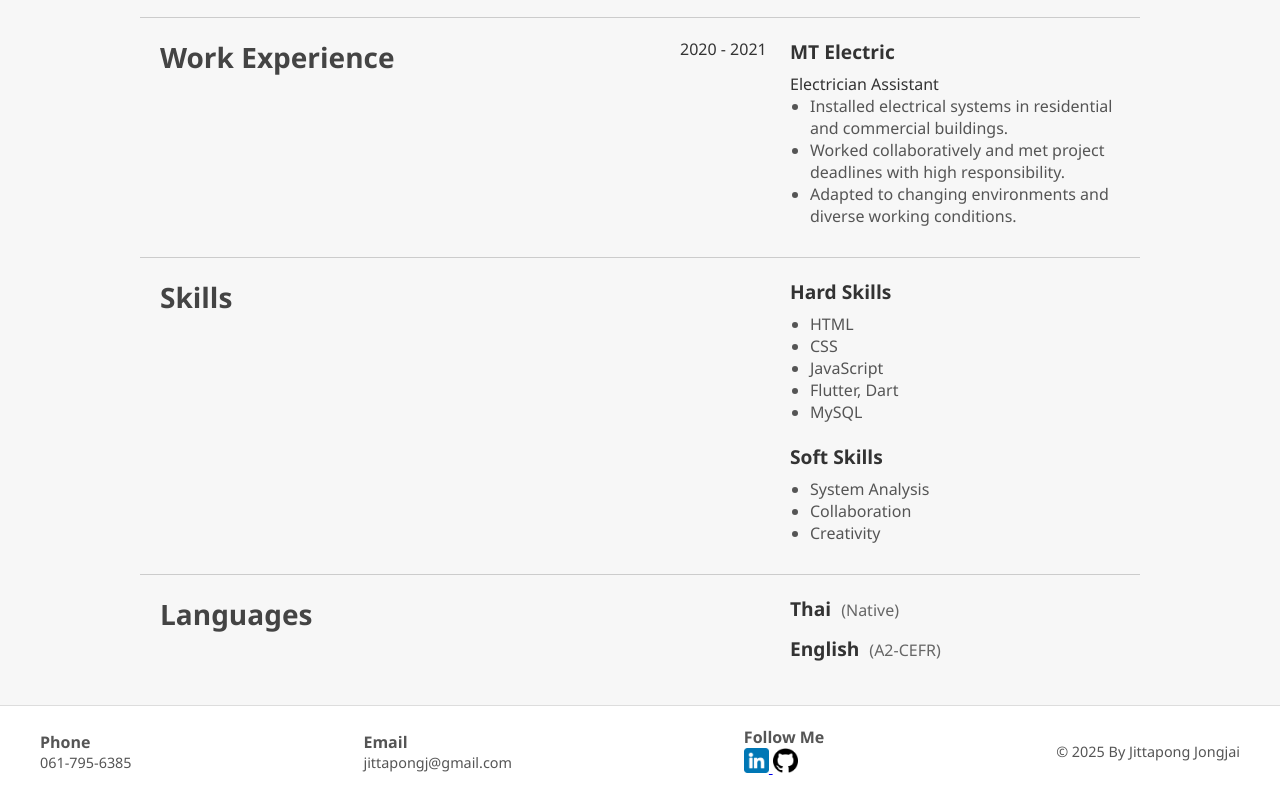
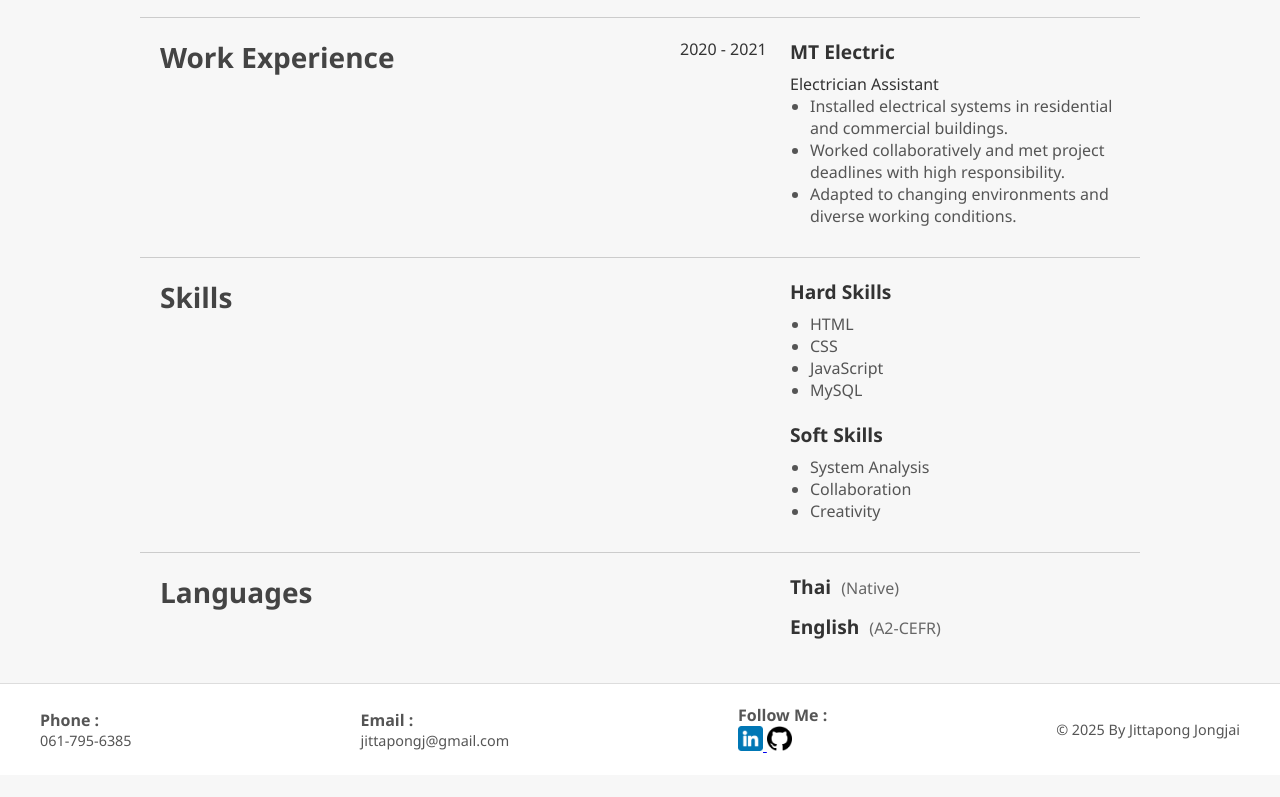
Before and after one commit to Jittapongj/Portfolio_web, a plain HTML site: page resume.html in a window 1280 px wide. Shown: the part 465-1262 px from the top of the page. After the commit the page ends 1240 px from the top, so only its background shows below. Drawn offline with Linux system fonts and the light colour scheme.

Commit message:
Update info

```diff
--- a/resume.html
+++ b/resume.html
@@ -91,7 +91,6 @@
                                 <li>HTML</li>
                                 <li>CSS</li>
                                 <li>JavaScript</li>
-                                <li>Flutter, Dart</li>
                                 <li>MySQL</li>
                             </ul>
                         </div>
@@ -139,15 +138,15 @@
 
     <footer>
         <div class="footer-info">
-            <div>Phone</div>
+            <div>Phone :</div>
             <p>061-795-6385</p>
         </div>
         <div class="footer-info">
-            <div>Email</div>
+            <div>Email :</div>
             <p>jittapongj@gmail.com</p>
         </div>
         <div class="footer-info">
-            <div>Follow Me</div>
+            <div>Follow Me :</div>
             <a href="https://linkedin.com/in/jittapong-j" target="_blank">
                 <img src="picture/linkedin.png" alt="LinkedIn icon" />
             </a>
```
Also changed, not shown: contact.html (+3 -3 lines), index.html (+3 -3 lines), projects.html (+3 -3 lines).
